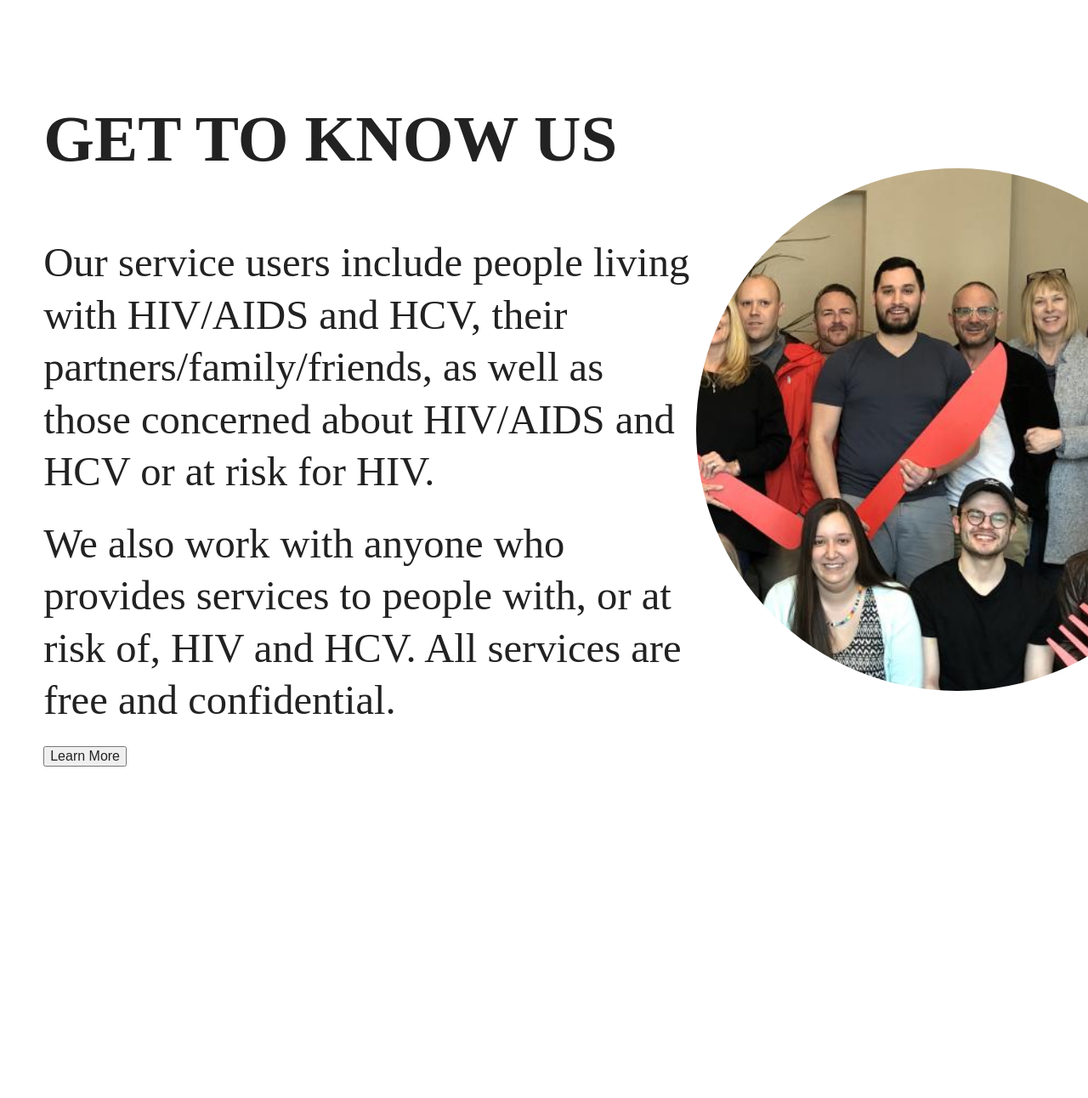
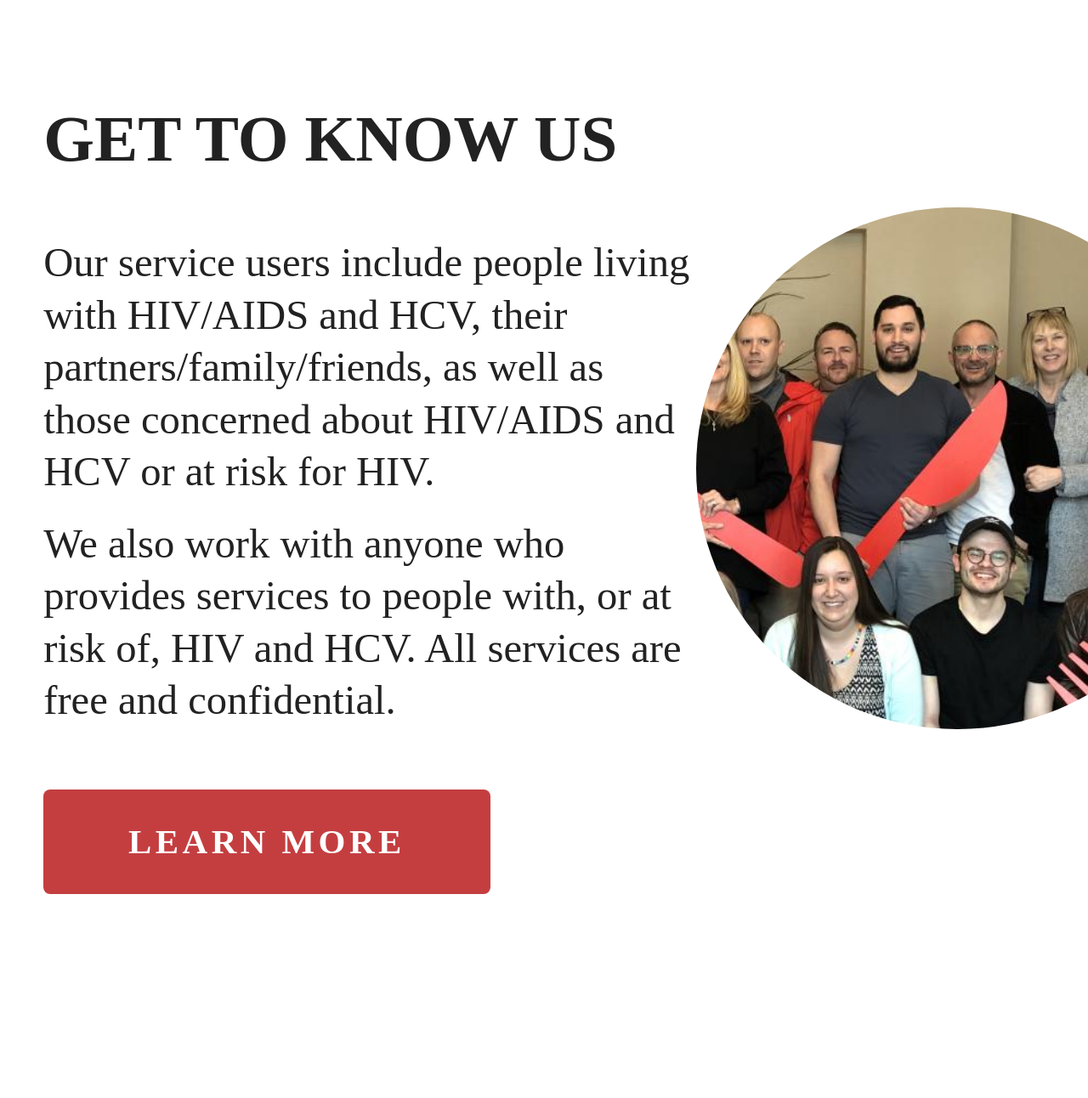
Before and after one commit to AC59852/arnaout_a_bradley_p_caron_a_nguyen_h_RHAC, a PHP site: page / in a window 1280 px wide. Shown: the part 662-1954 px from the top of the page at 85% size. Run offline with PHP 8.4, Linux system fonts and the light colour scheme; some libraries are stand-ins or nearby versions; some web fonts are replaced.

Commit message:
added button to about section

```diff
--- a/index.php
+++ b/index.php
@@ -24,7 +24,7 @@
             <h3>Get to Know Us</h3>
             <p>Our service users include people living with HIV/AIDS and HCV, their partners/family/friends, as well as those concerned about HIV/AIDS and HCV or at risk for HIV.</p>
             <p>We also work with anyone who provides services to people with, or at risk of, HIV and HCV. All services are free and confidential.</p>
-            <button>Learn More</button>
+            <a href="">Learn More</a>
         </div>
         <div id="aboutImg">
             <img src="public/images/RHAC_groupshot.jpg" alt="">
--- a/public/js/main.js
+++ b/public/js/main.js
@@ -33,7 +33,7 @@ Vue.component('card', {
 
   Vue.component('carousel', {
     props: {
-      partID: String,
+      partid: String,
       icon: String
 
     },
--- a/sass/modules/_about.scss
+++ b/sass/modules/_about.scss
@@ -16,6 +16,20 @@
             line-height: 4.8vw;
             margin-bottom: 3%;
         }
+        p:nth-child(3) {
+            margin-bottom: 15%;
+        }
+        a {
+            background-color: #C43E40;
+            padding: 5% 13% 5% 13%;
+            text-decoration: none;
+            color: white;
+            font-size: 3.2vw;
+            font-weight: bold;
+            letter-spacing: 0.35vw;
+            text-transform: uppercase;
+            border-radius: 8px;
+        }
     }
     #aboutImg {
         width: 48vw;
@@ -23,7 +37,7 @@
         border-radius: 50%;
         overflow: hidden;
         margin-left: 64%;
-        margin-top: -55%;
+        margin-top: -60%;
         margin-bottom: 50%;
         img {
             position: relative;
```
Also changed, not shown: public/css/main.css, 1 other file.
